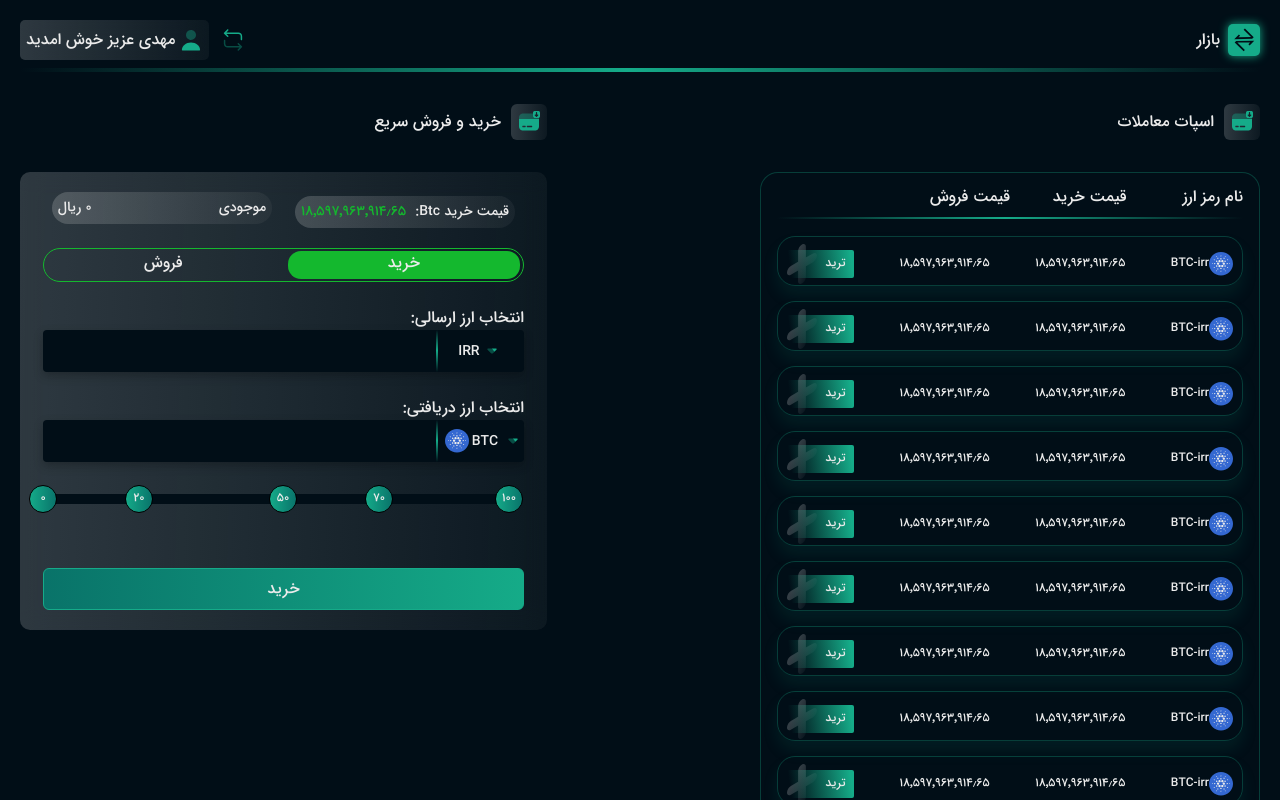
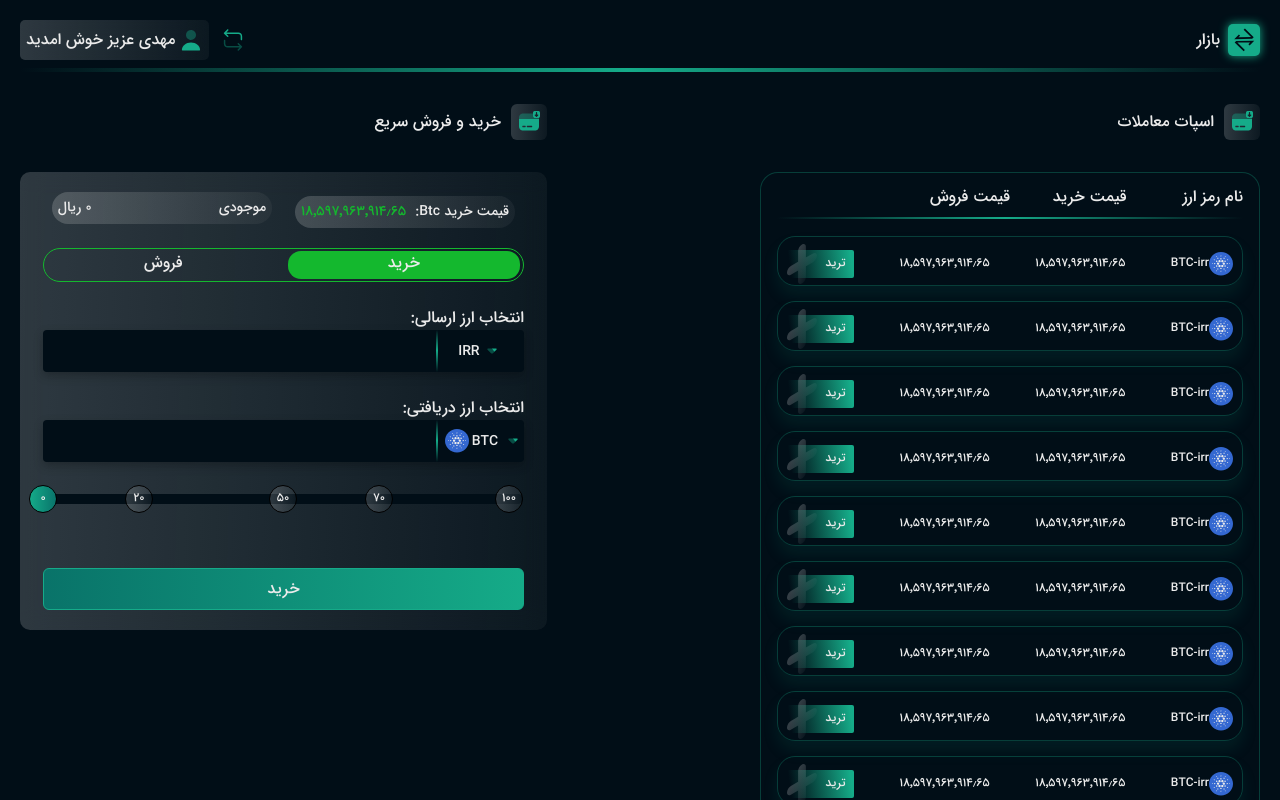
Before and after one commit to danyalbani240/dashboard, a Nuxt app: page /crypto-trade in a window 1280 px wide. Shown: the top 800 px of the page. Built offline with nearby package versions, Linux system fonts and the light colour scheme.

Commit message:
Range Input Solved

```diff
--- a/components/Base/BaseRangeInput.vue
+++ b/components/Base/BaseRangeInput.vue
@@ -1,17 +1,52 @@
 <template>
   <div class="range-input">
     <div
-      @click.self="savePoint(`${$event.offsetX}px`, $event)"
+      @click.self="
+        savePoint(
+          `${($event.offsetX / $event.target.offsetWidth) * 100}`,
+          $event
+        )
+      "
       class="relative cursor-pointer range-bar w-full mt-8 bg-primary rounded-full"
     >
-      <div class="absolute z-20" @click.stop="savePoint('0%', $event)">0</div>
-      <div class="absolute z-20" @click.stop="savePoint('20%', $event)">20</div>
-      <div class="absolute z-20" @click.stop="savePoint('50%', $event)">50</div>
-      <div class="absolute z-20" @click.stop="savePoint('70%', $event)">70</div>
-      <div class="absolute z-20" @click.stop="savePoint('100%', $event)">
+      <div
+        :class="{ active: point >= 0 }"
+        class="absolute z-20"
+        @click="savePoint('0', $event)"
+      >
+        0
+      </div>
+      <div
+        :class="{ active: point >= 20 }"
+        class="absolute z-20"
+        @click="savePoint('20', $event)"
+      >
+        20
+      </div>
+      <div
+        :class="{ active: point >= 50 }"
+        class="absolute z-20"
+        @click="savePoint('50', $event)"
+      >
+        50
+      </div>
+      <div
+        :class="{
+          active: point >= 70,
+        }"
+        class="absolute z-20"
+        @click="savePoint('70', $event)"
+      >
+        70
+      </div>
+      <div
+        :class="{ active: point >= 100 }"
+        class="absolute z-20"
+        @click="savePoint('100', $event)"
+      >
         100
       </div>
-      <div class="p-color z-10"></div>
+      <div @click.prevent="" class="p-color z-10"></div>
     </div>
   </div>
 </template>
@@ -19,12 +54,17 @@
 <script>
 export default {
   data() {
-    return {};
+    return {
+      point: 0,
+    };
   },
   computed: {},
   methods: {
-    savePoint(e) {
-      document.querySelector(".p-color").style.width = e;
+    savePoint(e, eve) {
+      this.point = e;
+
+      document.querySelector(".p-color").style.width = e + "%";
+      console.log(this.point);
     },
   },
 };
@@ -36,8 +76,16 @@ export default {
   height: 10px;
 }
 .range-input.buy .range-bar > div:not(:last-child) {
+  background: linear-gradient(
+    91.44deg,
+    rgba(255, 255, 255, 0.18) 0%,
+    rgba(196, 196, 196, 0.06) 100%
+  );
+}
+.range-input.buy .range-bar > div.active {
   background: linear-gradient(91.44deg, #15ab89 0%, #09736a 100%);
 }
+
 .range-input.buy .p-color {
   background: linear-gradient(270deg, rgba(1, 14, 23, 0) 0%, #15ab89 100%);
 }
```
